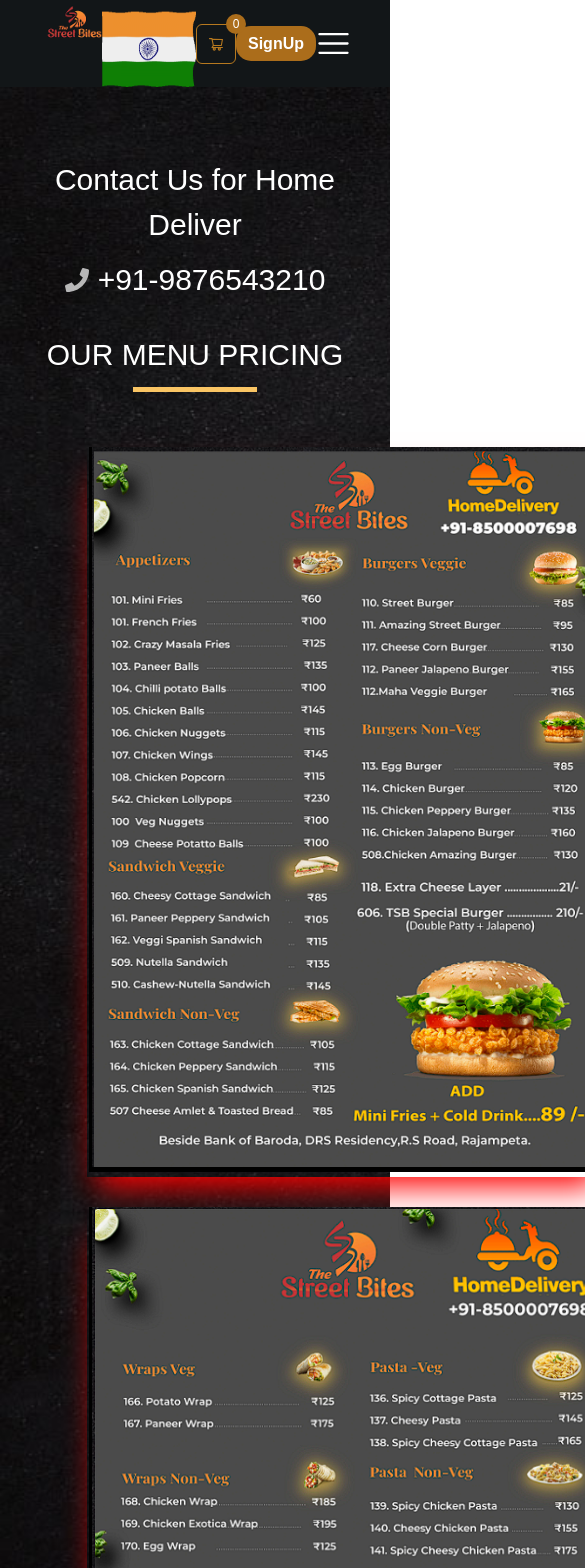
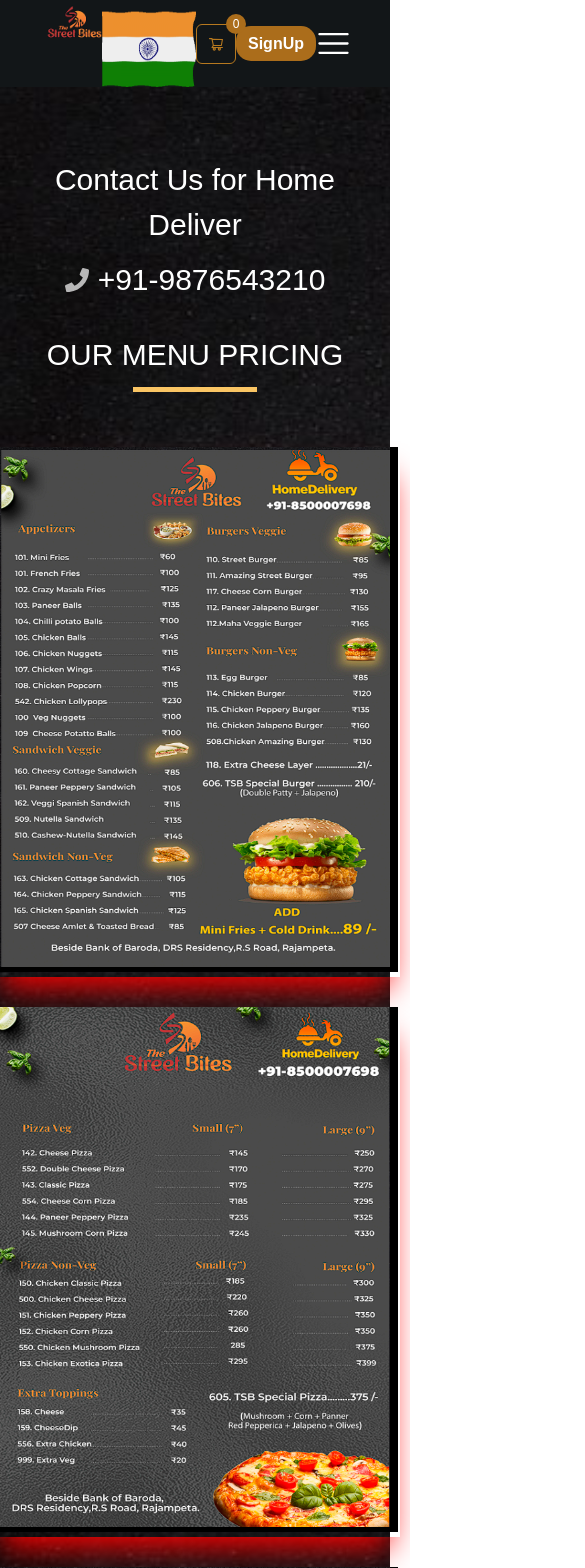
Before and after one commit to gauravraj2601/The_Street_Bites, a React (Create React App) app in the folder The Street Bites/: page /menucard in a window 390 px wide. Shown: the top 1568 px of the page, 585 px wide, since content can reach past the window. Built offline with nearby package versions, Linux system fonts and the light colour scheme; no server answers.

Commit message:
responsive_menuCard

```diff
--- a/The Street Bites/src/Components/Button.css
+++ b/The Street Bites/src/Components/Button.css
@@ -1,13 +1,22 @@
 .btn{
-    width:90px;
-     height:40px;
+    width:60px;
+     height:30px;
       border-radius:10px;
       color:white;
       background-color:inherit;
       border:2px solid white;
       cursor: pointer;
       font-weight: 550;
+      font-size: 9px;
 }
 .btn:hover{
     background-color: rgb(245, 193, 96);
 }
+
+@media (min-width: 768px){
+    .btn{
+        width:90px;
+        height:40px;
+        font-size: 14px;
+    }
+}
--- a/The Street Bites/src/Components/card.jsx
+++ b/The Street Bites/src/Components/card.jsx
@@ -39,9 +39,10 @@
   return (
     <CARD>
       <div
+      id="card-menu"
         style={{
-          display: "grid",
-          gridTemplateColumns: "repeat(4,1fr)",
+          // display: "grid",
+          // gridTemplateColumns: "repeat(4,1fr)",
           width: "87%",
           margin: "auto",
           gap: "12px",
@@ -66,11 +67,12 @@
                 id="card-element"
                 style={{
                   width: "100%",
-                  height: "320px",
                   margin: "auto",
                   backgroundImage: `url(${el.img})`,
-                  backgroundSize: "cover",
-                  backgroundRepeat: "repeat",
+                  // backgroundSize: "cover",
+                  backgroundSize: "100% 100%", // Fix the size of the background image
+
+                  backgroundRepeat: "no-repeat",
                   borderRadius: "15px",
                   display: "flex",
                   justifyContent: "center",
@@ -92,7 +94,22 @@
 export default Card;
 
 const CARD = styled.div`
-   @media (max-width: 768px) {
+  #card-menu{
+    display: grid;
+    grid-template-columns: repeat(2, 1fr);
+
+  }
+  #card-element{
+    height: 200px;
+  }
+
+   @media (min-width: 780px) {
+    #card-menu{
+      grid-template-columns: repeat(4, 1fr);
+    }
+    #card-element{
+      height: 290px;
+    }
   }
 
 
--- a/The Street Bites/src/Pages/Home.css
+++ b/The Street Bites/src/Pages/Home.css
@@ -1,9 +1,15 @@
 
-/* .sliding_div{
-    background-image: url('../Images/sliding.png');
-  background-size: cover;
-  background-repeat: repeat;
-} */
+
+.slide-box1{
+  width: 45%;
+  height: 350px;
+}
+.slide-box2{
+  width: 40%;
+  height: 350px;
+}
+
+
 .sliding_div div{
     height: 100%;
 }
@@ -21,7 +27,26 @@
 
 @media (max-width: 768px){
     .sliding_div{
+      margin-left: -10px;
+      margin-right: 100px;
       font-size: 10px;
+      height: 450px,
+    }
+    .slide-box1{
+      width: 65%;
+    }
+    .slide-box2{
+      width: 65%;
     }
 
 }
+@media (max-width: 500px){
+  .sliding_div{
+    margin-left: -35px;
+  }
+}
+@media (min-width: 769px) and (max-width: 1100px){
+  .sliding_div{
+    margin-bottom: 50px;
+  }
+}
--- a/The Street Bites/src/Pages/Home.jsx
+++ b/The Street Bites/src/Pages/Home.jsx
@@ -28,20 +28,13 @@
       <div
         className="sliding_div"
         style={{
-
+          display: "flex",
           width: "100%",
-          height: "450px",
-          margin: "auto",
-          // border: "1px solid red",
-          display: "flex",
-          // position: 'relative',\
         }}
       >
         <div
+        className="slide-box1"
           style={{
-            width: "45%",
-            height: "350px",
-            // border: "2px solid green",
             margin: "auto",
             display: "flex",
             alignItems: "center",
@@ -57,12 +50,11 @@
               alt="slide"
               style={{
                 width: "450px",
-                // height: "400px",
                 objectFit: "cover",
               }}
             />
           </div>
-          <div style={{ color: "white", height:"200px",width:"220px"  }}>
+          <div style={{ color: "white", height:"195px",width:"220px"  }}>
             <h1
               style={{
                 fontFamily: "Nothing You Could Do, cursive",
@@ -82,9 +74,8 @@
         </div>
 
         <div
+          className="slide-box2"
           style={{
-            width: "40%",
-            height: "350px",
             // border: "2px solid green",
             margin: "auto",
             display: "flex",
--- a/The Street Bites/src/Pages/MenuCard.css
+++ b/The Street Bites/src/Pages/MenuCard.css
@@ -1,6 +1,66 @@
 .container{
     color:white;
     background-image: url('../Images/bg_4.jpg');
-  background-size: cover; /* Adjust as needed, e.g., 'contain', '100% 100%', etc. */
-  background-repeat: repeat;
+    background-size: cover; /* Adjust as needed, e.g., 'contain', '100% 100%', etc. */
+    background-repeat: repeat;
+  }
+  .menuCard_Container{
+    display: grid;
+    grid-template-columns: repeat(1, 1fr);
+  }
+.image-div{
+  width: 520px;
+  height: 730px;
+  box-shadow: red 0px 20px 30px -10px;
 }
+.image-box{
+  background-color: black;
+  width: 515px;
+  height: 725px;
+  margin: auto;
+}
+.menu-image{
+  width: 510px;
+  height: 720px;
+  margin: auto;
+}
+
+
+@media (min-width:1080px){
+
+  .menuCard_Container {
+    display: grid;
+    grid-template-columns: repeat(2, 1fr);
+  }
+}
+
+
+@media (max-width:768px){
+  .image-div{
+    width: 410px;
+    height: 530px;
+    box-shadow: red 0px 20px 30px -10px;
+  }
+  .image-box{
+    background-color: black;
+    width: 405px;
+    height: 525px;
+    margin: auto;
+  }
+  .menu-image{
+    width: 390px;
+    height: 520px;
+  }
+}
+
+
+/*
+className="image-box"
+            style={{
+              backgroundColor: "black",
+              width: "515px",
+              height: "725px",
+              margin: "auto",
+            }}
+
+style={{ width: "510px", height: "720px", margin: "auto" }} */
--- a/The Street Bites/src/Pages/MenuCard.jsx
+++ b/The Street Bites/src/Pages/MenuCard.jsx
@@ -43,11 +43,15 @@
         }}
       ></div>
 
+        {/* menu cart items */}
+
       <div
         className="menuCard_Container"
         style={{
-          display: "grid",
-          gridTemplateColumns: "repeat(2,1fr)",
+          // display: "grid",
+          // gridTemplateColumns: "repeat(2,1fr)",
+          justifyContent:"center",
+          alignItems:"center",
           width: "70%",
           margin: "auto",
           gap: "30px",
@@ -56,22 +60,11 @@
         }}
       >
         <div
-          style={{
-            width: "520px",
-            height: "730px",
-            boxShadow: "red 0px 20px 30px -10px",
-          }}
-        >
+        className="image-div">
           <div
-            style={{
-              backgroundColor: "black",
-              width: "515px",
-              height: "725px",
-              margin: "auto",
-            }}
-          >
+          className="image-box">
             <img
-              style={{ width: "510px", height: "720px", margin: "auto" }}
+            className="menu-image"
               src={menu1}
               alt="menu"
             />
@@ -79,66 +72,33 @@
         </div>
 
         <div
-          style={{
-            boxShadow: "red 0px 20px 30px -10px",
-            width: "520px",
-            height: "730px",
-          }}
-        >
+        className="image-div">
           <div
-            style={{
-              backgroundColor: "black",
-              width: "515px",
-              height: "725px",
-              margin: "auto",
-            }}
-          >
+          className="image-box">
             <img
-              style={{ width: "510px", height: "720px", margin: "auto" }}
+            className="menu-image"
               src={menu2}
               alt="menu"
             />
           </div>
         </div>
         <div
-          style={{
-            width: "520px",
-            height: "730px",
-            boxShadow: "red 0px 20px 30px -10px",
-          }}
-        >
+        className="image-div">
           <div
-            style={{
-              backgroundColor: "black",
-              width: "515px",
-              height: "725px",
-              margin: "auto",
-            }}
-          >
+          className="image-box" >
             <img
-              style={{ width: "510px", height: "720px", margin: "auto" }}
+            className="menu-image"
               src={menu3}
               alt="menu"
             />
           </div>
         </div>
         <div
-          style={{
-            width: "520px",
-            height: "730px",
-            boxShadow: "red 0px 20px 30px -10px",
-          }}
-        >
+        className="image-div">
           <div
-            style={{
-              backgroundColor: "black",
-              width: "515px",
-              height: "725px",
-              margin: "auto",
-            }}
-          >
+          className="image-box">
             <img
-              style={{ width: "510px", height: "720px", margin: "auto" }}
+            className="menu-image"
               src={menu4}
               alt="menu"
             />
```
